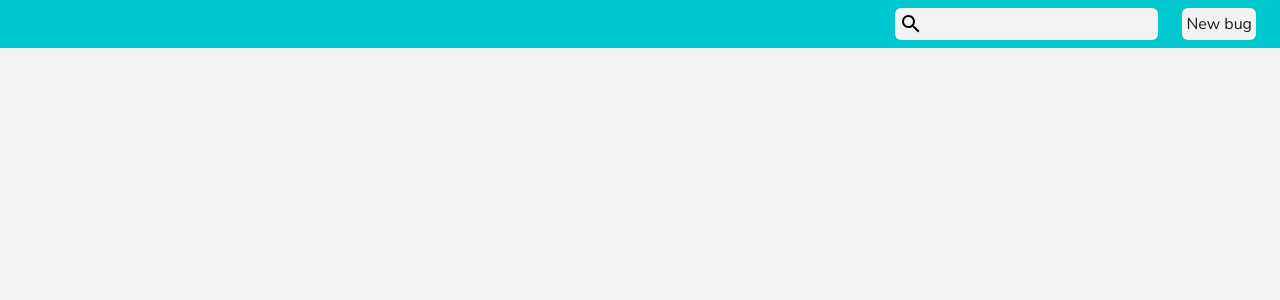
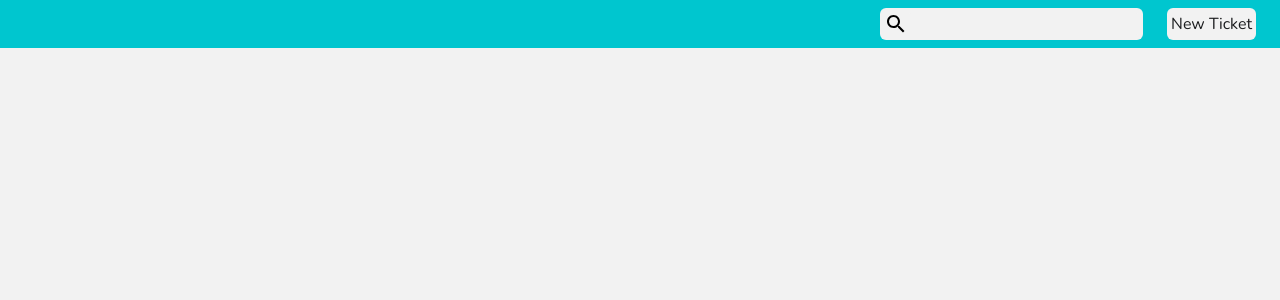
Before and after one commit to Shoetan/bug-tracker-project, a React (Create React App) app: page /navbar in a window 1280 px wide. Shown: the top 300 px of the page. Built offline with nearby package versions, Linux system fonts and the light colour scheme.

Commit message:
make some changes to the navbar component

```diff
--- a/src/navbar.js
+++ b/src/navbar.js
@@ -15,7 +15,7 @@ const Navbar = () => {
 
             {/* Add bug button */}
             <div>
-                <button className='bg-primary-color text-dark-color p-1 rounded-md font-nunito hover:scale-105' >New bug</button>
+                <button className='bg-primary-color text-dark-color p-1 rounded-md font-nunito hover:scale-105' >New Ticket</button>
             </div>
 
         </div>
```
